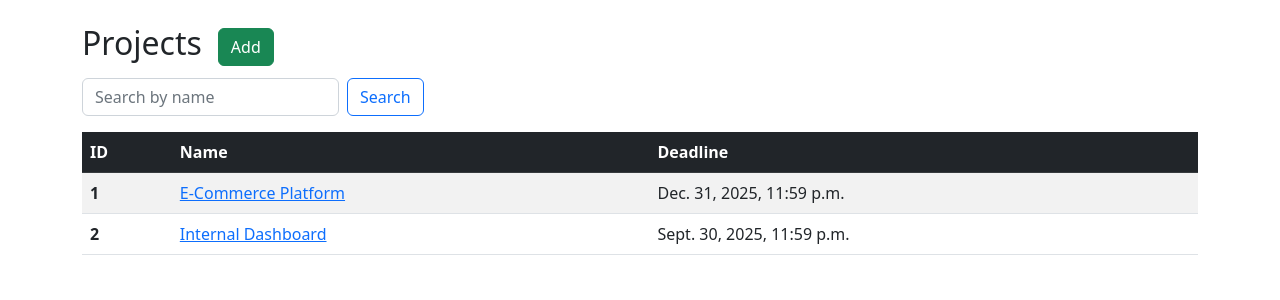
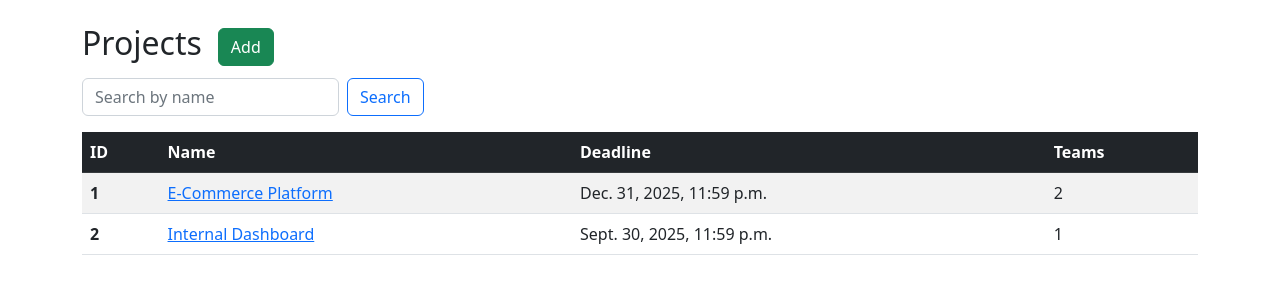
Before and after one commit to realasdfg/task-manager, a Django app: page /projects/ in a window 1280 px wide. Shown: the part 73-373 px from the top of the page. Run offline with Django 5.2, Linux system fonts and the light colour scheme; a user stored in the database is signed in; data comes from the database, SQL or seed files in the repository; some libraries are stand-ins or nearby versions.

Commit message:
Add teams count to project_list.html

```diff
--- a/tasks/views.py
+++ b/tasks/views.py
@@ -42,7 +42,7 @@ class ProjectListView(LoginRequiredMixin, generic.ListView):
         return context
 
     def get_queryset(self):
-        queryset = Project.objects.all()
+        queryset = Project.objects.all().prefetch_related("teams")
         form = ProjectNameSearchForm(self.request.GET)
         if form.is_valid():
             return queryset.filter(name__icontains=form.cleaned_data["name"])
--- a/templates/tasks/project_list.html
+++ b/templates/tasks/project_list.html
@@ -16,6 +16,7 @@
       <th scope="col">ID</th>
       <th scope="col">Name</th>
       <th scope="col">Deadline</th>
+      <th scope="col">Teams</th>
     </tr>
     </thead>
     <tbody>
@@ -24,6 +25,7 @@
         <th scope="row">{{ project.id }}</th>
         <td><a href="{% url 'tasks:project-detail' project.id %}">{{ project.name }}</a></td>
         <td>{{ project.deadline }}</td>
+        <td>{{ project.teams.count }}</td>
       </tr>
     {% endfor %}
     </tbody>
```
